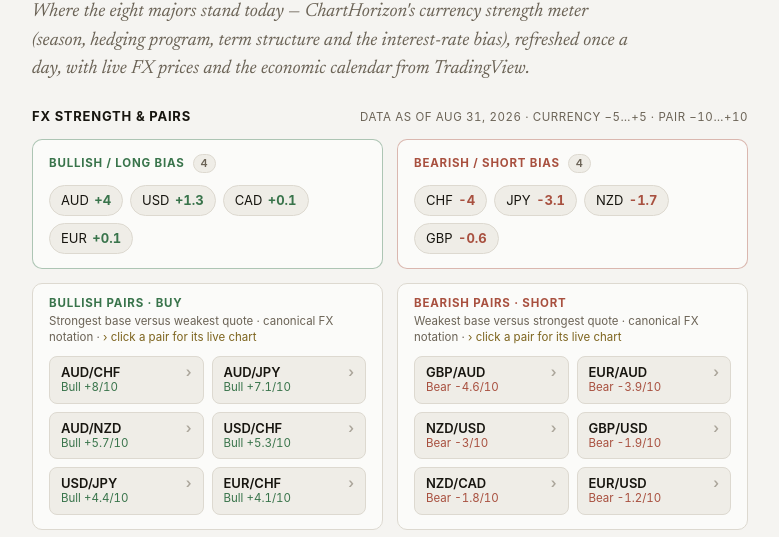
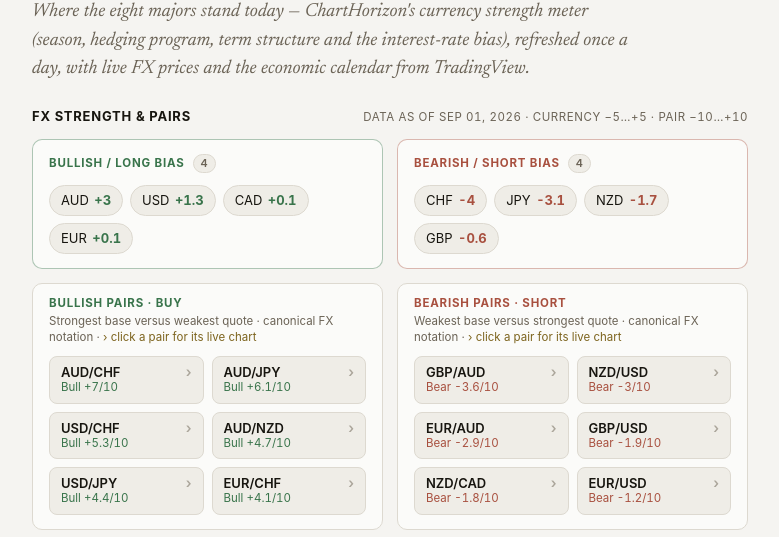
Before and after one commit to ChartHorizon/website, a Jekyll site: the page built from fx.html, in a window 1280 px wide. Shown: the part 357-894 px from the top of the page, without its empty margins (250-1029 px from the left). Built offline with Jekyll 4.4.1, drawn with Linux system fonts in a browser that asks for light colours.

Commit message:
data: FX strength snapshot Sep 01, 2026

```diff
--- a/_data/fx.json
+++ b/_data/fx.json
@@ -1,6 +1,6 @@
 {
-  "as_of": "Aug 31, 2026",
-  "generated": "2026-08-31",
+  "as_of": "Sep 01, 2026",
+  "generated": "2026-09-01",
   "max_score": 5,
   "pair_max": 10,
   "pair_threshold": 6,
@@ -8,8 +8,8 @@
   "bullish": [
     {
       "cur": "AUD",
-      "score": 4,
-      "label": "+4"
+      "score": 3,
+      "label": "+3"
     },
     {
       "cur": "USD",
@@ -53,23 +53,23 @@
   "bullish_pairs": [
     {
       "pair": "AUD/CHF",
-      "spread": 8,
-      "label": "Bull +8/10"
+      "spread": 7,
+      "label": "Bull +7/10"
     },
     {
       "pair": "AUD/JPY",
-      "spread": 7.1,
-      "label": "Bull +7.1/10"
-    },
-    {
-      "pair": "AUD/NZD",
-      "spread": 5.7,
-      "label": "Bull +5.7/10"
+      "spread": 6.1,
+      "label": "Bull +6.1/10"
     },
     {
       "pair": "USD/CHF",
       "spread": 5.3,
       "label": "Bull +5.3/10"
+    },
+    {
+      "pair": "AUD/NZD",
+      "spread": 4.7,
+      "label": "Bull +4.7/10"
     },
     {
       "pair": "USD/JPY",
@@ -85,18 +85,18 @@
   "bearish_pairs": [
     {
       "pair": "GBP/AUD",
-      "spread": 4.6,
-      "label": "Bear -4.6/10"
-    },
-    {
-      "pair": "EUR/AUD",
-      "spread": 3.9,
-      "label": "Bear -3.9/10"
+      "spread": 3.6,
+      "label": "Bear -3.6/10"
     },
     {
       "pair": "NZD/USD",
       "spread": 3,
       "label": "Bear -3/10"
+    },
+    {
+      "pair": "EUR/AUD",
+      "spread": 2.9,
+      "label": "Bear -2.9/10"
     },
     {
       "pair": "GBP/USD",
```
